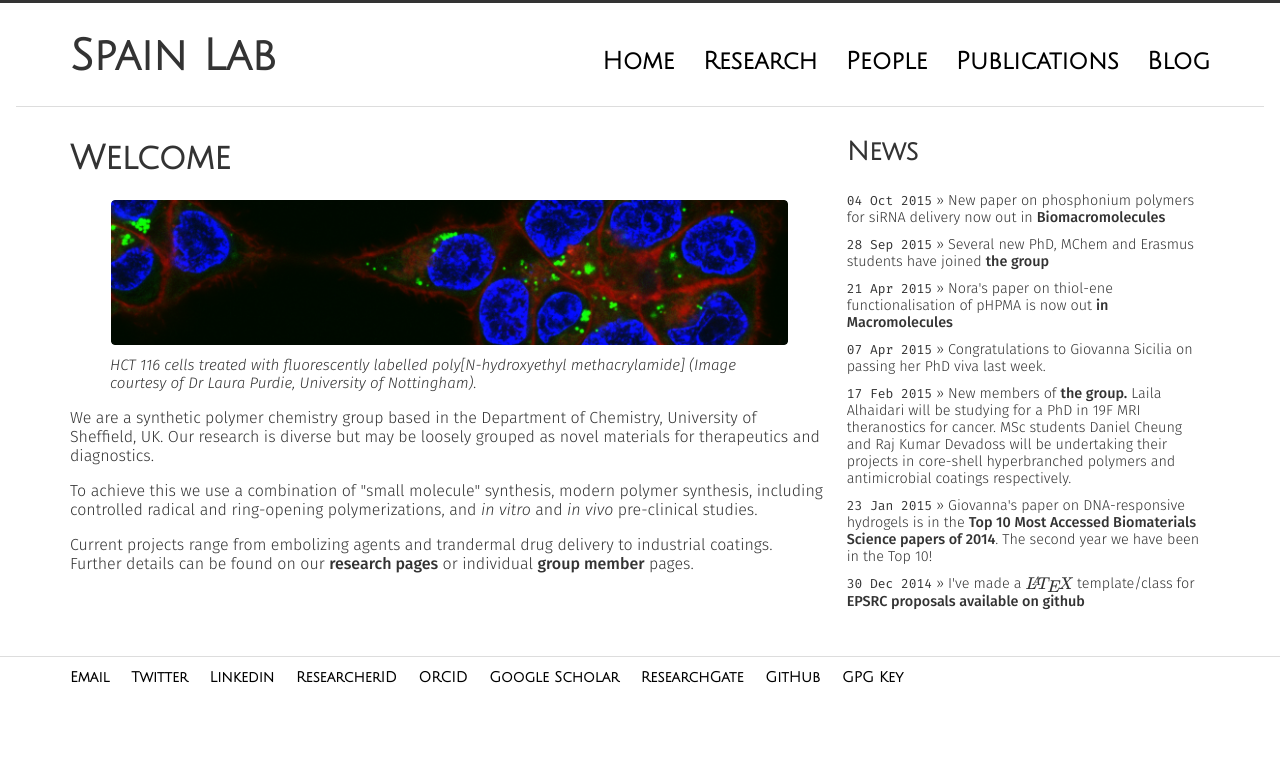
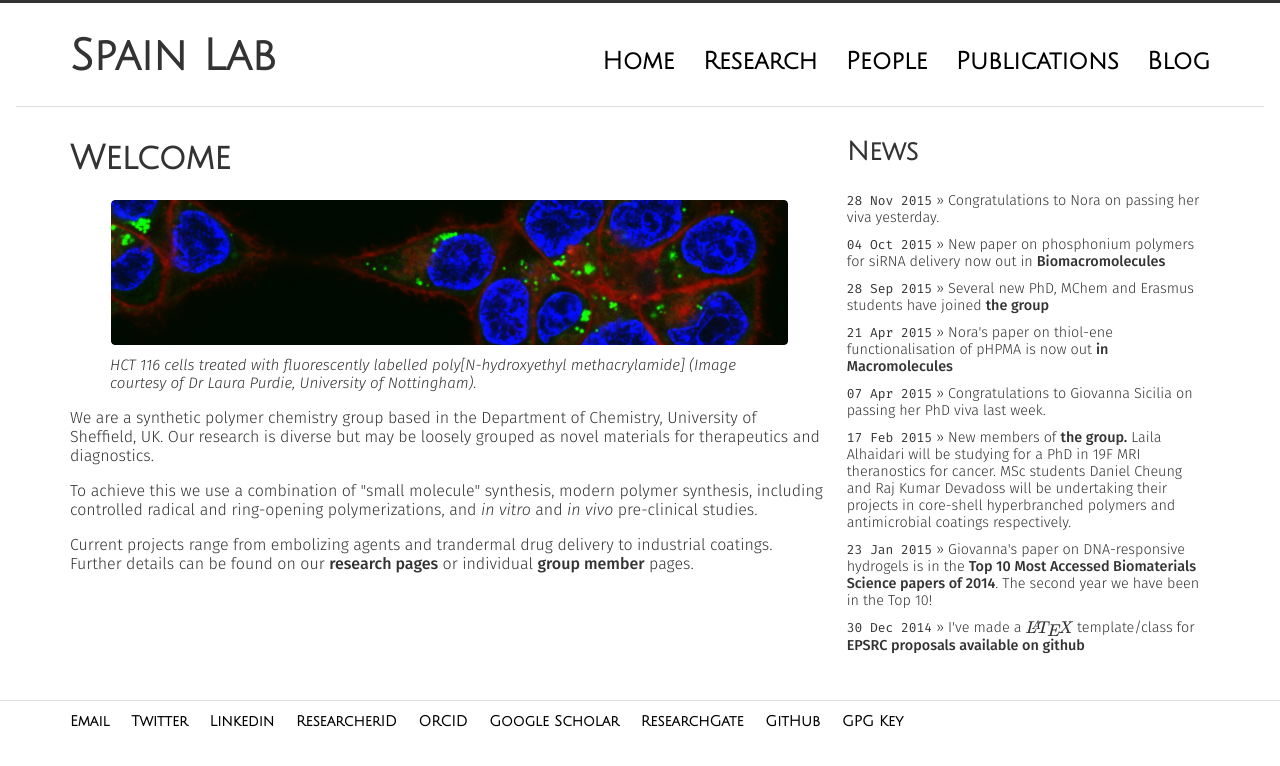
Before and after one commit to sebspain/sebspain.github.io, a Jekyll site: the page index.html, which Jekyll copies as it is, in a window 1280 px wide. Shown: the top 766 px of the page. Built offline with Jekyll 4.4.1, drawn with Linux system fonts in a browser that asks for light colours; Markdown is read by kramdown in place of the engine named in the settings; formulas are drawn with MathJax 3.

Commit message:
added nora viva

```diff
--- a/index.html
+++ b/index.html
@@ -76,6 +76,8 @@
         <div class="unit w-1-3 center-on-mobiles">
             <h2>News</h2>
               <ul class="news">
+                <li><span>28 Nov 2015</span> &raquo; Congratulations to Nora on passing her viva yesterday.</li>
+
                 <li><span>04 Oct 2015</span> &raquo; New paper on phosphonium polymers for siRNA delivery now out in <a href="http://pubs.acs.org/doi/abs/10.1021/acs.biomac.5b00898">Biomacromolecules</a></li>
 
                 <li><span>28 Sep 2015</span> &raquo; Several new PhD, MChem and Erasmus students have joined <a href="/group/">the group</a></li>
```
